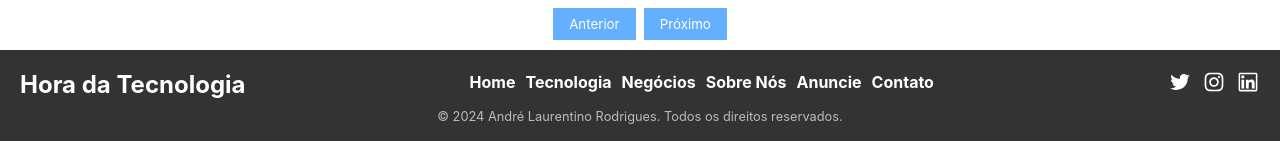
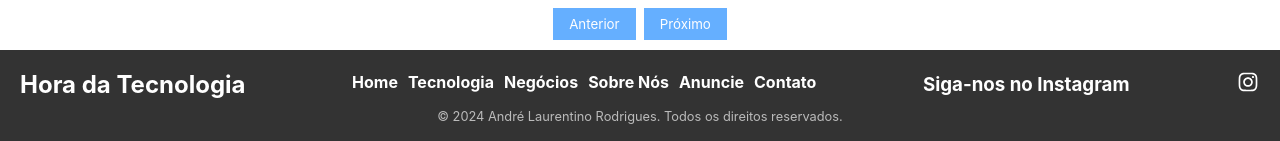
Before and after one commit to Andre-Rodrigues-Dev-Web/hora_da_tecnologia, a React (Create React App) app in the folder hora-da-tecnologia/: page / in a window 1280 px wide. Shown: the part 2531-2672 px from the top of the page. Built offline with nearby package versions, Linux system fonts and the light colour scheme.

Commit message:
fix: ajustes de footer

```diff
--- a/hora-da-tecnologia/src/Shared/Components/Footer/index.jsx
+++ b/hora-da-tecnologia/src/Shared/Components/Footer/index.jsx
@@ -1,86 +1,6 @@
-// components/Footer.js
 import React from 'react';
-import styled from 'styled-components';
-import { AiOutlineTwitter, AiOutlineInstagram, AiOutlineLinkedin } from 'react-icons/ai';
+import { FooterContainer, Brand, Links, SocialIcons, Copyright, InstagramIcon } from './style';
 import { Link } from 'react-router-dom';
-
-const FooterContainer = styled.footer`
-  background-color: #333;
-  color: #fff;
-  padding: 20px;
-  display: flex;
-  justify-content: space-between;
-  align-items: center;
-  flex-wrap: wrap;
-
-  @media (max-width: 600px) {
-    flex-direction: column;
-    text-align: center;
-  }
-`;
-
-const Brand = styled.div`
-  display: flex;
-  align-items: center;
-
-  h3 {
-    font-size: 1.5rem;
-    margin-right: 10px;
-  }
-
-  svg {
-    font-size: 2rem;
-  }
-`;
-
-const Links = styled.div`
-  ul {
-    list-style-type: none;
-    padding: 0;
-    margin: 0;
-    display: flex;
-    flex-wrap: wrap;
-  }
-
-  li {
-    margin-right: 10px;
-    margin-bottom: 5px;
-  }
-
-  a {
-    color: #fff;
-    text-decoration: none;
-    font-weight: bold;
-    transition: color 0.3s ease;
-
-    &:hover {
-      color: #f0f0f0;
-    }
-  }
-`;
-
-const SocialIcons = styled.div`
-  display: flex;
-
-  svg {
-    font-size: 1.5rem;
-    margin-left: 10px;
-    color: #fff;
-    transition: color 0.3s ease;
-
-    &:hover {
-      color: #f0f0f0;
-    }
-  }
-`;
-
-const Copyright = styled.div`
-  margin-top: 10px;
-  width: 100%;
-  text-align: center;
-  color: #bbb;
-  font-size: 0.8rem;
-`;
 
 const Footer = () => {
   const currentYear = new Date().getFullYear();
@@ -112,15 +32,10 @@ const Footer = () => {
           </li>
         </ul>
       </Links>
+      <h3>Siga-nos no Instagram</h3>
       <SocialIcons>
-        <a href="https://twitter.com" target="_blank" rel="noopener noreferrer">
-          <AiOutlineTwitter />
-        </a>
-        <a href="https://instagram.com" target="_blank" rel="noopener noreferrer">
-          <AiOutlineInstagram />
-        </a>
-        <a href="https://linkedin.com" target="_blank" rel="noopener noreferrer">
-          <AiOutlineLinkedin />
+        <a href="https://www.instagram.com/horadatecnologia_oficial/" target="_blank" rel="noopener noreferrer">
+          <InstagramIcon />
         </a>
       </SocialIcons>
       <Copyright>
--- /dev/null
+++ b/hora-da-tecnologia/src/Shared/Components/Footer/style.js
@@ -0,0 +1,91 @@
+import styled from 'styled-components';
+import { AiOutlineInstagram } from 'react-icons/ai';
+
+export const FooterContainer = styled.footer`
+  background-color: #333;
+  color: #fff;
+  padding: 20px;
+  display: flex;
+  justify-content: space-between;
+  align-items: center;
+  flex-wrap: wrap;
+
+  @media (max-width: 600px) {
+    flex-direction: column;
+    text-align: center;
+  }
+`;
+
+export const Brand = styled.div`
+  display: flex;
+  align-items: center;
+
+  h3 {
+    font-size: 1.5rem;
+    margin-right: 10px;
+  }
+
+  svg {
+    font-size: 2rem;
+  }
+`;
+
+export const Links = styled.div`
+  ul {
+    list-style-type: none;
+    padding: 0;
+    margin: 0;
+    display: flex;
+    flex-wrap: wrap;
+  }
+
+  li {
+    margin-right: 10px;
+    margin-bottom: 5px;
+  }
+
+  a {
+    color: #fff;
+    text-decoration: none;
+    font-weight: bold;
+    transition: color 0.3s ease;
+
+    &:hover {
+      color: #f0f0f0;
+    }
+  }
+`;
+
+export const SocialIcons = styled.div`
+  display: flex;
+
+  svg {
+    font-size: 1.5rem;
+    margin-left: 10px;
+    color: #fff;
+    transition: color 0.3s ease;
+
+    &:hover {
+      color: #f0f0f0;
+    }
+  }
+`;
+
+export const InstagramIcon = styled(AiOutlineInstagram)`
+  font-size: 1.5rem;
+  margin-left: 10px;
+  color: #fff;
+  transition: color 0.3s ease;
+
+  &:hover {
+    color: #f0f0f0;
+  }
+`;
+
+export const Copyright = styled.div`
+  margin-top: 10px;
+  width: 100%;
+  text-align: center;
+  color: #bbb;
+  font-size: 0.8rem;
+`;
```
